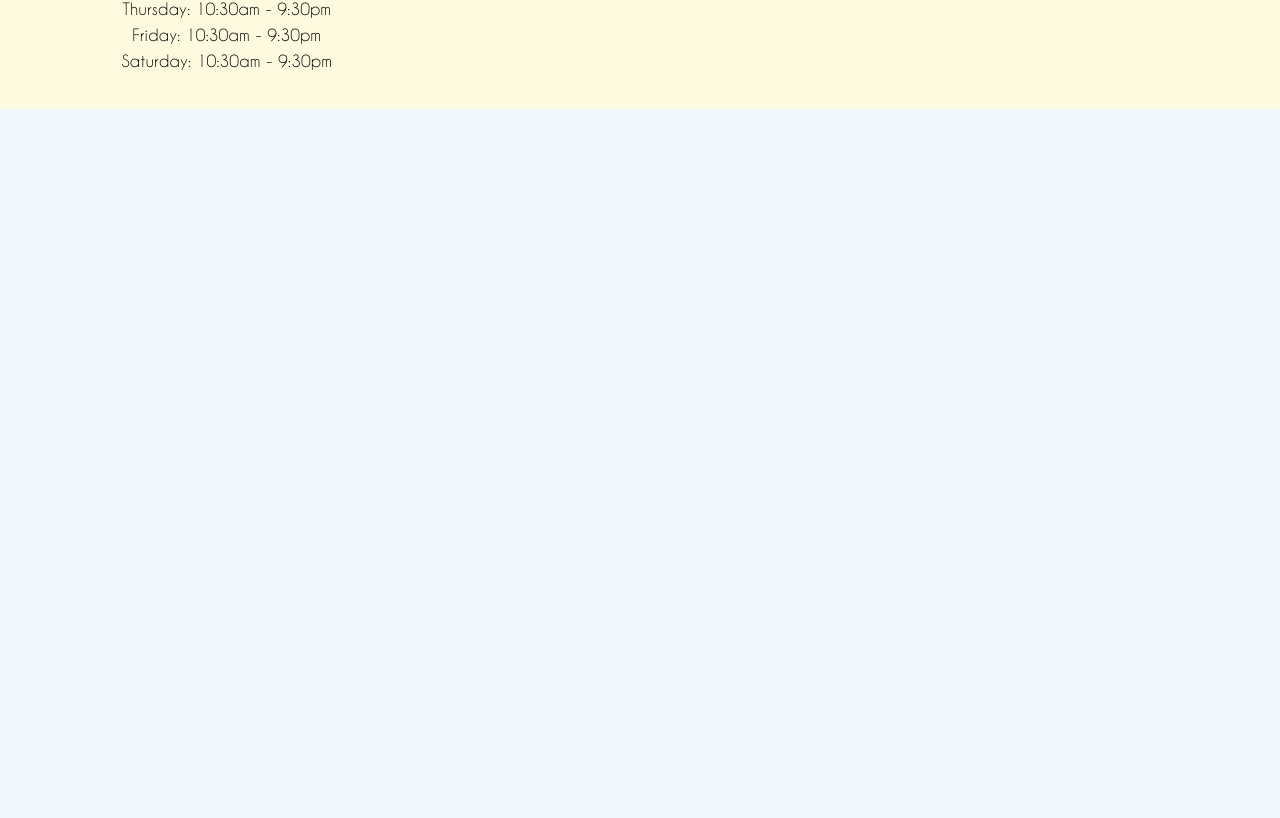
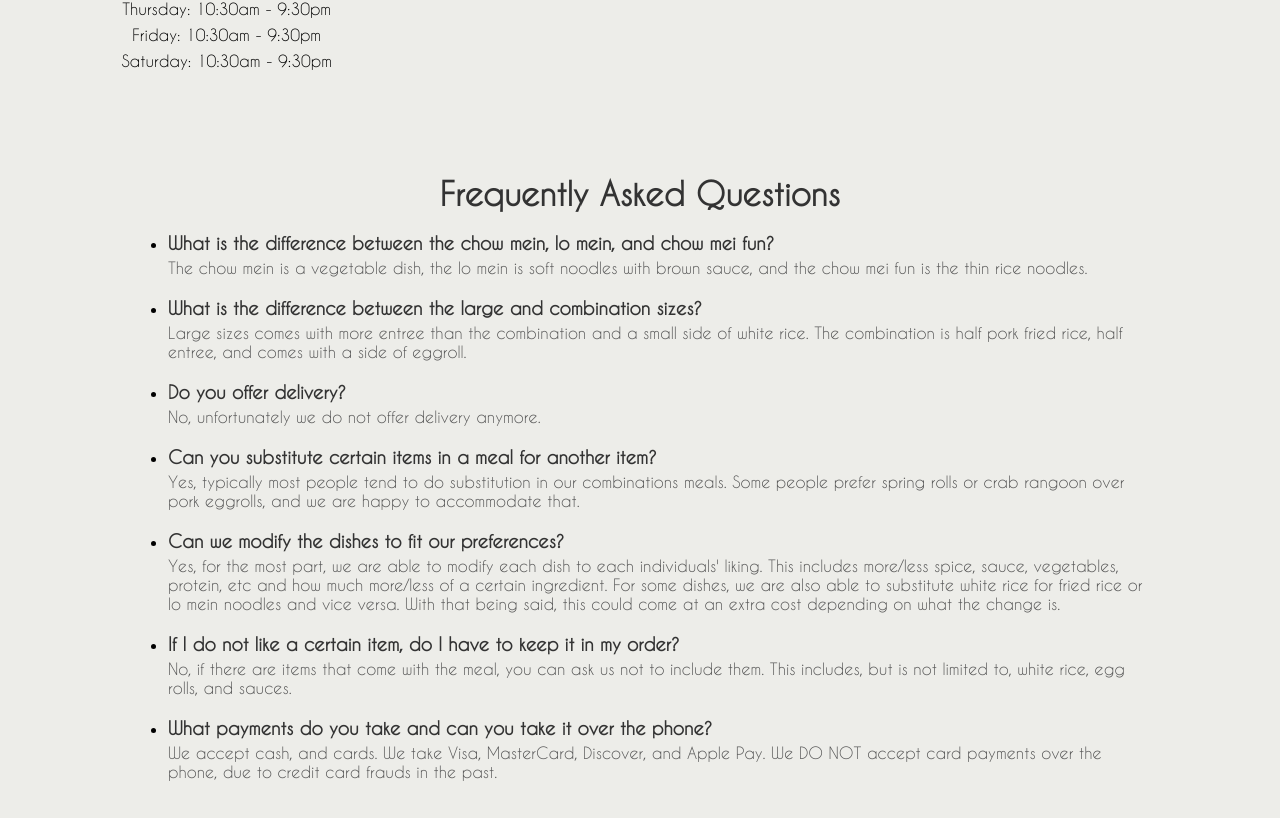
Before and after one commit to chrislqiu/HongKong, a React (Create React App) app: page / in a window 1280 px wide. Shown: the part 730-1548 px from the top of the page. Before the commit the page ends 839 px from the top, so only its background shows below. Built offline with nearby package versions, Linux system fonts and the light colour scheme.

Commit message:
added faq, need images and change name font

```diff
--- a/src/App.css
+++ b/src/App.css
@@ -17,7 +17,7 @@
 }
 
 .App-header {
-  background-color: #fefae0;
+  background-color: #edede9;
   min-height: 100vh;
   display: flex;
   flex-direction: column;
--- a/src/App.js
+++ b/src/App.js
@@ -1,9 +1,19 @@
 import React, { useState, useEffect } from 'react';
 import './App.css';
+import FAQ from './Faq';
 import logo from './logo.png'
 
 function App() {
   const [selected, setSelected] = useState(null);
+  const faqData = [
+    { question: "What is the difference between the chow mein, lo mein, and chow mei fun?", answer: "The chow mein is a vegetable dish, the lo mein is soft noodles with brown sauce, and the chow mei fun is the thin rice noodles."},
+    { question: "What is the difference between the large and combination sizes?", answer: "Large sizes comes with more entree than the combination and a small side of white rice. The combination is half pork fried rice, half entree, and comes with a side of eggroll." },
+    { question: "Do you offer delivery?", answer: "No, unfortunately we do not offer delivery anymore." },
+    { question: "Can you substitute certain items in a meal for another item?", answer: "Yes, typically most people tend to do substitution in our combinations meals. Some people prefer spring rolls or crab rangoon over pork eggrolls, and we are happy to accommodate that." },
+    { question: "Can we modify the dishes to fit our preferences?", answer: "Yes, for the most part, we are able to modify each dish to each individuals' liking. This includes more/less spice, sauce, vegetables, protein, etc and how much more/less of a certain ingredient. For some dishes, we are also able to substitute white rice for fried rice or lo mein noodles and vice versa. With that being said, this could come at an extra cost depending on what the change is." },
+    { question: "If I do not like a certain item, do I have to keep it in my order?", answer: "No, if there are items that come with the meal, you can ask us not to include them. This includes, but is not limited to, white rice, egg rolls, and sauces."},
+    { question: "What payments do you take and can you take it over the phone?", answer: "We accept cash, and cards. We take Visa, MasterCard, Discover, and Apple Pay. We DO NOT accept card payments over the phone, due to credit card frauds in the past."}
+  ];
 
   useEffect(() => {
     // Get the current hour and minute
@@ -83,6 +93,7 @@ function App() {
             </div>
           </div>
         </div>
+        <FAQ data={faqData} />
       </header>
     </div>
   );
--- /dev/null
+++ b/src/Faq.css
@@ -0,0 +1,41 @@
+/* FAQ container styling */
+.faq-container {
+    width: 80%; /* Adjust width as needed */
+    margin: 40px auto; /* Center horizontally */
+    text-align: left; /* Align text to the left */
+    font-family: 'Caviar', sans-serif;
+  }
+
+  /* Center the FAQ header */
+  .faq-header {
+    text-align: center;
+    font-size: 32px;
+    margin-bottom: 20px;
+    font-weight: bold;
+    color: #333;
+  }
+
+  /* Style the list of FAQ items */
+  .faq-list {
+    list-style-type: disc; /* Bullet points */
+    padding-left: 40px; /* Space for bullets */
+  }
+
+  /* Individual FAQ item */
+  .faq-item {
+    margin-bottom: 20px; /* Space between each question-answer pair */
+  }
+
+  /* Question styling */
+  .faq-question {
+    font-size: 18px;
+    font-weight: bold;
+    color: #333;
+  }
+
+  /* Answer styling */
+  .faq-answer {
+    font-size: 16px;
+    color: #555;
+    margin-top: 5px;
+  }
--- /dev/null
+++ b/src/Faq.js
@@ -0,0 +1,20 @@
+import React from 'react';
+import './Faq.css';
+
+const FAQ = ({ data }) => {
+  return (
+    <div className="faq-container">
+      <h2 className="faq-header">Frequently Asked Questions</h2>
+      <ul className="faq-list">
+        {data.map((item, index) => (
+          <li key={index} className="faq-item">
+            <div className="faq-question">{item.question}</div>
+            <div className="faq-answer">{item.answer}</div>
+          </li>
+        ))}
+      </ul>
+    </div>
+  );
+};
+
+export default FAQ;
```
